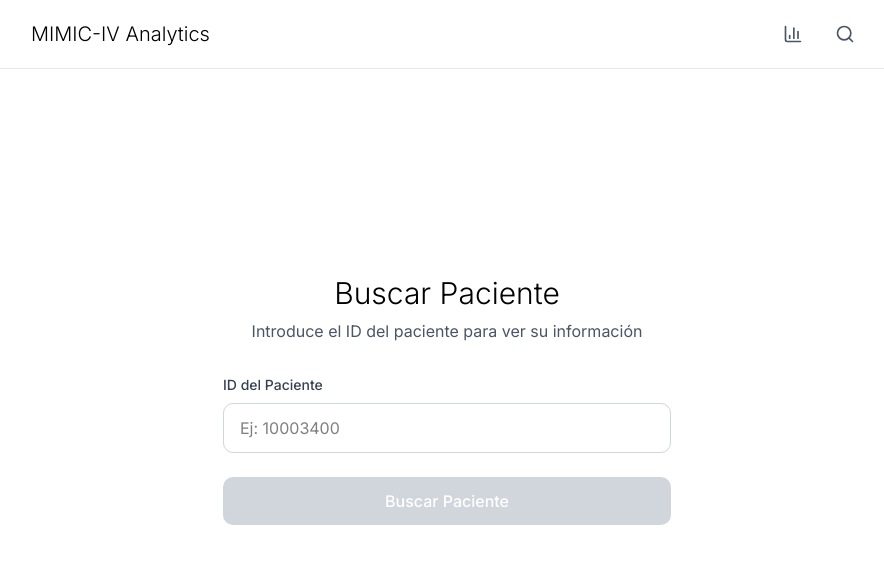
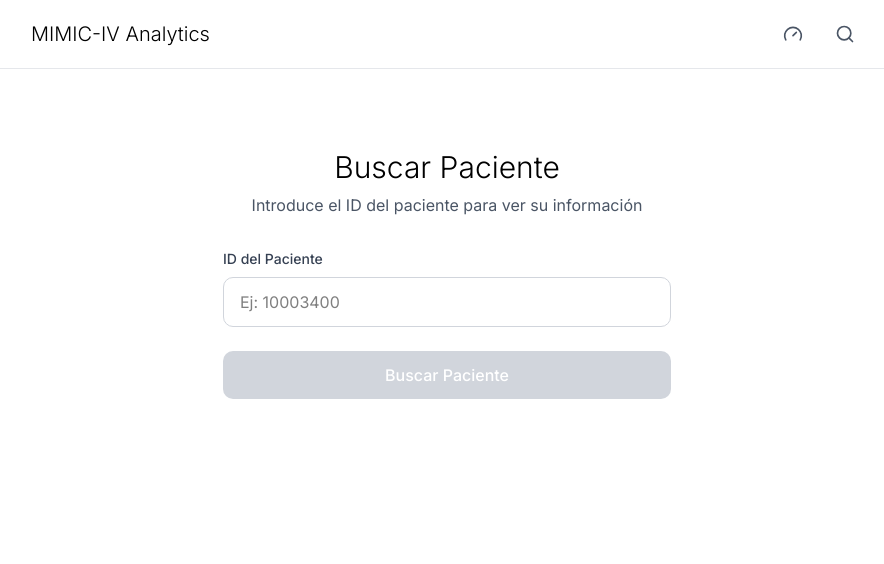
Before and after one commit to Angeloyo/TFG, a Next.js app in the folder frontend/: page /search in a window 1280 px wide. Shown: the top 564 px of the page, without its empty margins (193-1077 px from the left). Built offline with nearby package versions, Linux system fonts and the light colour scheme.

Commit message:
[frontend] minor tweaks

```diff
--- a/frontend/src/app/dashboard/page.tsx
+++ b/frontend/src/app/dashboard/page.tsx
@@ -36,7 +36,7 @@ export default function DashboardPage() {
 
   if (loading) {
     return (
-      <div className="min-h-[calc(100vh-8.6rem)] bg-white flex items-center justify-center">
+      <div className="min-h-[calc(100vh-8.6rem)] bg-white flex py-8 md:py-12 lg:py-16 xl:py-20 justify-center ">
         <p className="text-gray-600">Cargando estadísticas...</p>
       </div>
     );
@@ -59,7 +59,7 @@ export default function DashboardPage() {
   }
 
   return (
-    <div className="min-h-[calc(100vh-8.6rem)] bg-white py-8">
+    <div className="min-h-[calc(100vh-8.6rem)] bg-white py-8 md:py-12 lg:py-16 xl:py-20">
       <div className="max-w-6xl mx-auto px-4 sm:px-6 lg:px-8">
 
         {/* Header */}
--- a/frontend/src/app/search/page.tsx
+++ b/frontend/src/app/search/page.tsx
@@ -16,7 +16,7 @@ export default function SearchPage() {
   };
 
   return (
-    <div className="min-h-[calc(100vh-8.6rem)] bg-white flex items-center justify-center">
+    <div className="min-h-[calc(100vh-8.6rem)] bg-white py-8 md:py-12 lg:py-16 xl:py-20">
       <div className="max-w-4xl mx-auto px-4 sm:px-6 lg:px-8 w-full">
         <div className="max-w-md mx-auto">
           {/* Header */}
--- a/frontend/src/components/Header.tsx
+++ b/frontend/src/components/Header.tsx
@@ -1,5 +1,5 @@
 import Link from "next/link";
-import { Search, BarChart3 } from "lucide-react";
+import { Search, Gauge } from "lucide-react";
 
 export default function Header() {
   return (
@@ -17,7 +17,7 @@ export default function Header() {
             className="p-2 text-gray-600 hover:text-black transition-colors"
             title="Dashboard"
           >
-            <BarChart3 size={20} />
+            <Gauge size={20} />
           </Link>
           <Link
             href="/search"
```
